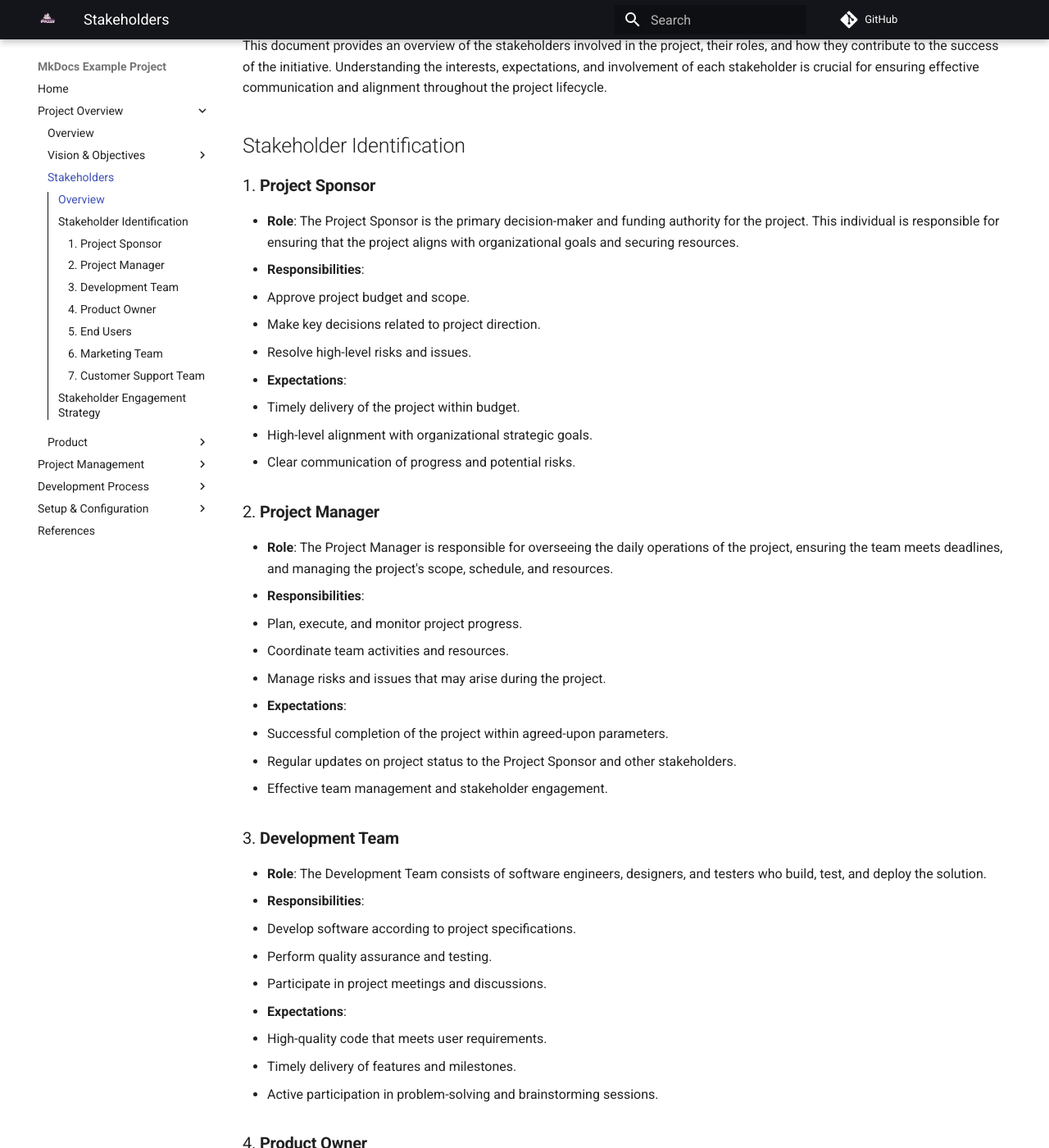
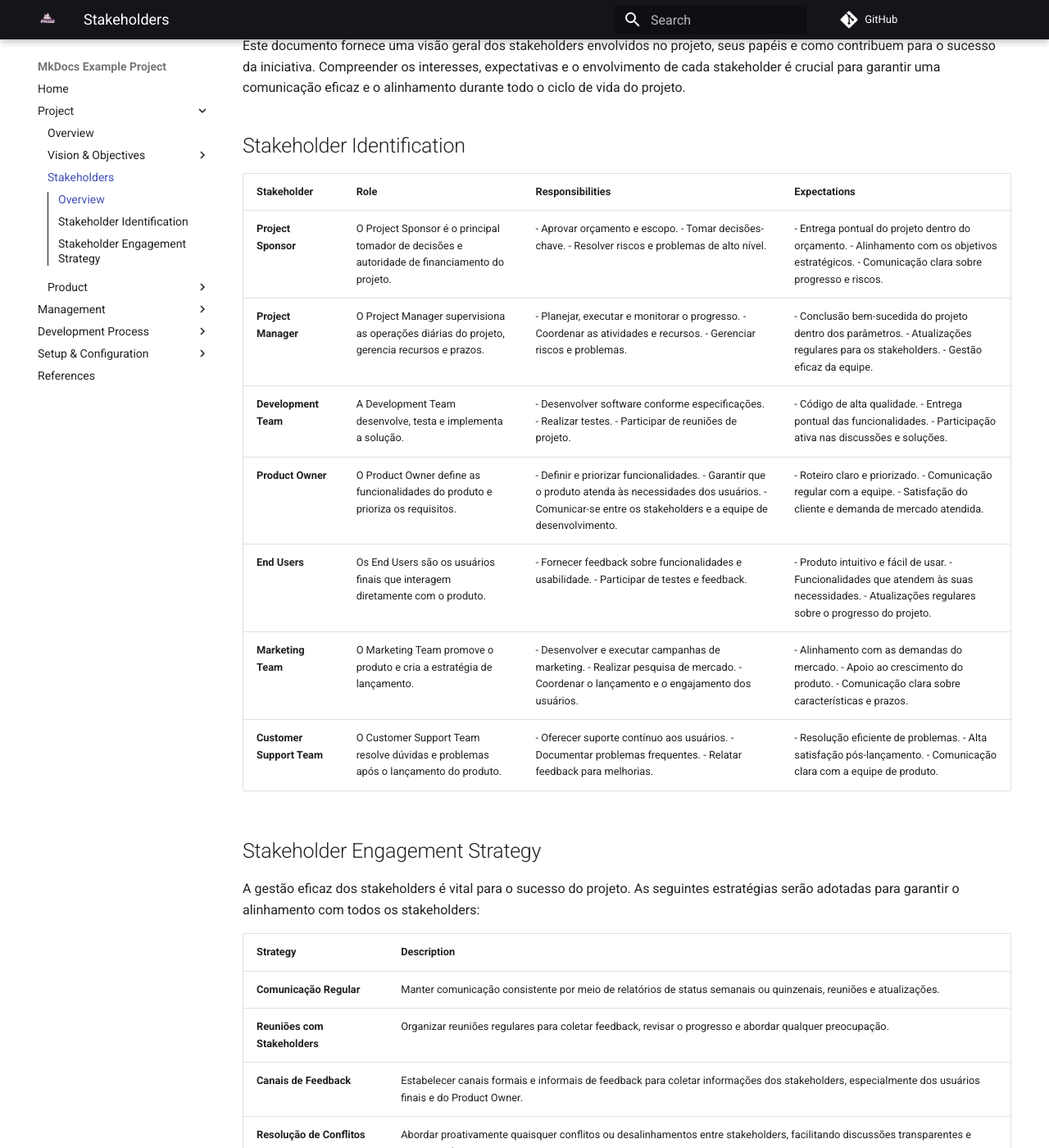
Before and after one commit to LucasGSAntunes/DOCS_Example, an MkDocs documentation site: the page built from docs/project/stakeholders.md, in a window 1280 px wide and 1400 px high, scrolled down 253 px. Shown: the whole window at 82% size. Built offline with MkDocs 1.6.1 and Material for MkDocs 9.7.7, drawn with Linux system fonts in a browser that asks for light colours; comment, search, counter and statistics services are not loaded; some of the changed text lies outside the part shown.

Commit message:
docs: update navigation structure and add revision history to project documentation

```diff
--- a/docs/project/stakeholders.md
+++ b/docs/project/stakeholders.md
@@ -1,106 +1,36 @@
-# 👥 Stakeholders
+
+# Stakeholders
 
 [← Voltar para a Página Principal](../index.md)
 
 ## Overview
 
-This document provides an overview of the stakeholders involved in the project, their roles, and how they contribute to the success of the initiative. Understanding the interests, expectations, and involvement of each stakeholder is crucial for ensuring effective communication and alignment throughout the project lifecycle.
+Este documento fornece uma visão geral dos stakeholders envolvidos no projeto, seus papéis e como contribuem para o sucesso da iniciativa. Compreender os interesses, expectativas e o envolvimento de cada stakeholder é crucial para garantir uma comunicação eficaz e o alinhamento durante todo o ciclo de vida do projeto.
 
 ## Stakeholder Identification
 
-### 1. **Project Sponsor**
-
-- **Role**: The Project Sponsor is the primary decision-maker and funding authority for the project. This individual is responsible for ensuring that the project aligns with organizational goals and securing resources.
-- **Responsibilities**:
-  - Approve project budget and scope.
-  - Make key decisions related to project direction.
-  - Resolve high-level risks and issues.
-- **Expectations**:
-  - Timely delivery of the project within budget.
-  - High-level alignment with organizational strategic goals.
-  - Clear communication of progress and potential risks.
-
-### 2. **Project Manager**
-
-- **Role**: The Project Manager is responsible for overseeing the daily operations of the project, ensuring the team meets deadlines, and managing the project's scope, schedule, and resources.
-- **Responsibilities**:
-  - Plan, execute, and monitor project progress.
-  - Coordinate team activities and resources.
-  - Manage risks and issues that may arise during the project.
-- **Expectations**:
-  - Successful completion of the project within agreed-upon parameters.
-  - Regular updates on project status to the Project Sponsor and other stakeholders.
-  - Effective team management and stakeholder engagement.
-
-### 3. **Development Team**
-
-- **Role**: The Development Team consists of software engineers, designers, and testers who build, test, and deploy the solution.
-- **Responsibilities**:
-  - Develop software according to project specifications.
-  - Perform quality assurance and testing.
-  - Participate in project meetings and discussions.
-- **Expectations**:
-  - High-quality code that meets user requirements.
-  - Timely delivery of features and milestones.
-  - Active participation in problem-solving and brainstorming sessions.
-
-### 4. **Product Owner**
-
-- **Role**: The Product Owner is responsible for defining the features and functionalities of the product. They prioritize requirements and manage the product backlog.
-- **Responsibilities**:
-  - Define and prioritize product features and requirements.
-  - Ensure that the project meets user needs and expectations.
-  - Act as the bridge between stakeholders and the development team.
-- **Expectations**:
-  - Clear and well-prioritized product roadmap.
-  - Regular communication with the development team to clarify requirements.
-  - Customer satisfaction and meeting market demands.
-
-### 5. **End Users**
-
-- **Role**: End Users are the individuals who will directly interact with the product once it is delivered. Their feedback is crucial for defining user requirements and guiding the development process.
-- **Responsibilities**:
-  - Provide feedback on product features and usability.
-  - Participate in user testing and feedback sessions.
-- **Expectations**:
-  - An intuitive and user-friendly product.
-  - Features that meet their needs and solve their problems.
-  - Regular updates on the progress of the project.
-
-### 6. **Marketing Team**
-
-- **Role**: The Marketing Team is responsible for promoting the product to potential users, stakeholders, and the public. They create the product’s go-to-market strategy.
-- **Responsibilities**:
-  - Develop and execute marketing campaigns.
-  - Conduct market research and competitor analysis.
-  - Coordinate product launches and user engagement strategies.
-- **Expectations**:
-  - Alignment of product messaging with market demands.
-  - Support for the product’s growth and adoption.
-  - Clear communication with the development team regarding features and timelines.
-
-### 7. **Customer Support Team**
-
-- **Role**: The Customer Support Team handles inquiries, troubleshooting, and customer feedback once the product is live. They play a key role in ensuring the product meets user needs.
-- **Responsibilities**:
-  - Provide ongoing support to end users.
-  - Document frequently asked questions and issues.
-  - Relay user feedback to the development team for future improvements.
-- **Expectations**:
-  - Efficient resolution of customer issues.
-  - High user satisfaction post-launch.
-  - Clear communication with the product team about common pain points.
+| **Stakeholder**           | **Role**                                                                                  | **Responsibilities**                                                                                                                                                   | **Expectations**                                                                                                                                |
+| ------------------------------- | ----------------------------------------------------------------------------------------------- | ---------------------------------------------------------------------------------------------------------------------------------------------------------------------------- | ----------------------------------------------------------------------------------------------------------------------------------------------------- |
+| **Project Sponsor**       | O Project Sponsor é o principal tomador de decisões e autoridade de financiamento do projeto. | - Aprovar orçamento e escopo.  - Tomar decisões-chave.  - Resolver riscos e problemas de alto nível.                                                                      | - Entrega pontual do projeto dentro do orçamento.  - Alinhamento com os objetivos estratégicos.  - Comunicação clara sobre progresso e riscos.    |
+| **Project Manager**       | O Project Manager supervisiona as operações diárias do projeto, gerencia recursos e prazos.  | - Planejar, executar e monitorar o progresso.  - Coordenar as atividades e recursos.  - Gerenciar riscos e problemas.                                                        | - Conclusão bem-sucedida do projeto dentro dos parâmetros.  - Atualizações regulares para os stakeholders.  - Gestão eficaz da equipe.           |
+| **Development Team**      | A Development Team desenvolve, testa e implementa a solução.                                  | - Desenvolver software conforme especificações.  - Realizar testes.  - Participar de reuniões de projeto.                                                                 | - Código de alta qualidade.  - Entrega pontual das funcionalidades.  - Participação ativa nas discussões e soluções.                            |
+| **Product Owner**         | O Product Owner define as funcionalidades do produto e prioriza os requisitos.                  | - Definir e priorizar funcionalidades.  - Garantir que o produto atenda às necessidades dos usuários.  - Comunicar-se entre os stakeholders e a equipe de desenvolvimento. | - Roteiro claro e priorizado.  - Comunicação regular com a equipe.  - Satisfação do cliente e demanda de mercado atendida.                        |
+| **End Users**             | Os End Users são os usuários finais que interagem diretamente com o produto.                  | - Fornecer feedback sobre funcionalidades e usabilidade.  - Participar de testes e feedback.                                                                                 | - Produto intuitivo e fácil de usar.  - Funcionalidades que atendem às suas necessidades.  - Atualizações regulares sobre o progresso do projeto. |
+| **Marketing Team**        | O Marketing Team promove o produto e cria a estratégia de lançamento.                         | - Desenvolver e executar campanhas de marketing.  - Realizar pesquisa de mercado.  - Coordenar o lançamento e o engajamento dos usuários.                                  | - Alinhamento com as demandas do mercado.  - Apoio ao crescimento do produto.  - Comunicação clara sobre características e prazos.                 |
+| **Customer Support Team** | O Customer Support Team resolve dúvidas e problemas após o lançamento do produto.            | - Oferecer suporte contínuo aos usuários.  - Documentar problemas frequentes.  - Relatar feedback para melhorias.                                                          | - Resolução eficiente de problemas.  - Alta satisfação pós-lançamento.  - Comunicação clara com a equipe de produto.                          |
 
 ## Stakeholder Engagement Strategy
 
-Effective stakeholder management is vital for the success of the project. The following strategies will be used to ensure alignment with all stakeholders:
+A gestão eficaz dos stakeholders é vital para o sucesso do projeto. As seguintes estratégias serão adotadas para garantir o alinhamento com todos os stakeholders:
 
-- **Regular Communication**: Maintain consistent communication through weekly or bi-weekly status reports, meetings, and updates.
-- **Stakeholder Meetings**: Organize regular meetings to gather feedback, review progress, and address any concerns.
-- **Feedback Loops**: Establish formal and informal feedback channels to gather input from stakeholders, particularly end users and the product owner.
-- **Conflict Resolution**: Proactively address any conflicts or misalignments between stakeholders by facilitating transparent discussions and finding common ground.
+| **Strategy**                   | **Description**                                                                                                                                  |
+| ------------------------------------ | ------------------------------------------------------------------------------------------------------------------------------------------------------ |
+| **Comunicação Regular**      | Manter comunicação consistente por meio de relatórios de status semanais ou quinzenais, reuniões e atualizações.                                 |
+| **Reuniões com Stakeholders** | Organizar reuniões regulares para coletar feedback, revisar o progresso e abordar qualquer preocupação.                                             |
+| **Canais de Feedback**         | Estabelecer canais formais e informais de feedback para coletar informações dos stakeholders, especialmente dos usuários finais e do Product Owner. |
+| **Resolução de Conflitos**   | Abordar proativamente quaisquer conflitos ou desalinhamentos entre stakeholders, facilitando discussões transparentes e encontrando um terreno comum. |
 
-
+---
 
 # Revision History
 
--- a/mkdocs.yml
+++ b/mkdocs.yml
@@ -27,7 +27,7 @@ plugins:
 
 nav:
   - Home: index.md
-  - Project Overview:
+  - Project:
       - Overview: project/overview.md
       - Vision & Objectives:
           - Project Vision: project/vision-objectives/vision.md
@@ -37,7 +37,7 @@ nav:
           - Product Overview: project/product/overview.md
           - Product Backlog: project/product/product-backlog-building.md
           - MVPs: project/product/mvp.md
-  - Project Management:
+  - Management:
       - Roadmap: project/management/roadmap.md
       - Workflow: project/management/workflow.md
       - Issue Tracking & Task Management: project/management/issue-tracking.md
```
Also changed, not shown: docs/index.md (+33 -67 lines), docs/project/overview.md (+63 -49 lines), docs/project/vision-objectives/objectives.md (+11 -0 lines), docs/project/vision-objectives/vision.md (+11 -0 lines).
